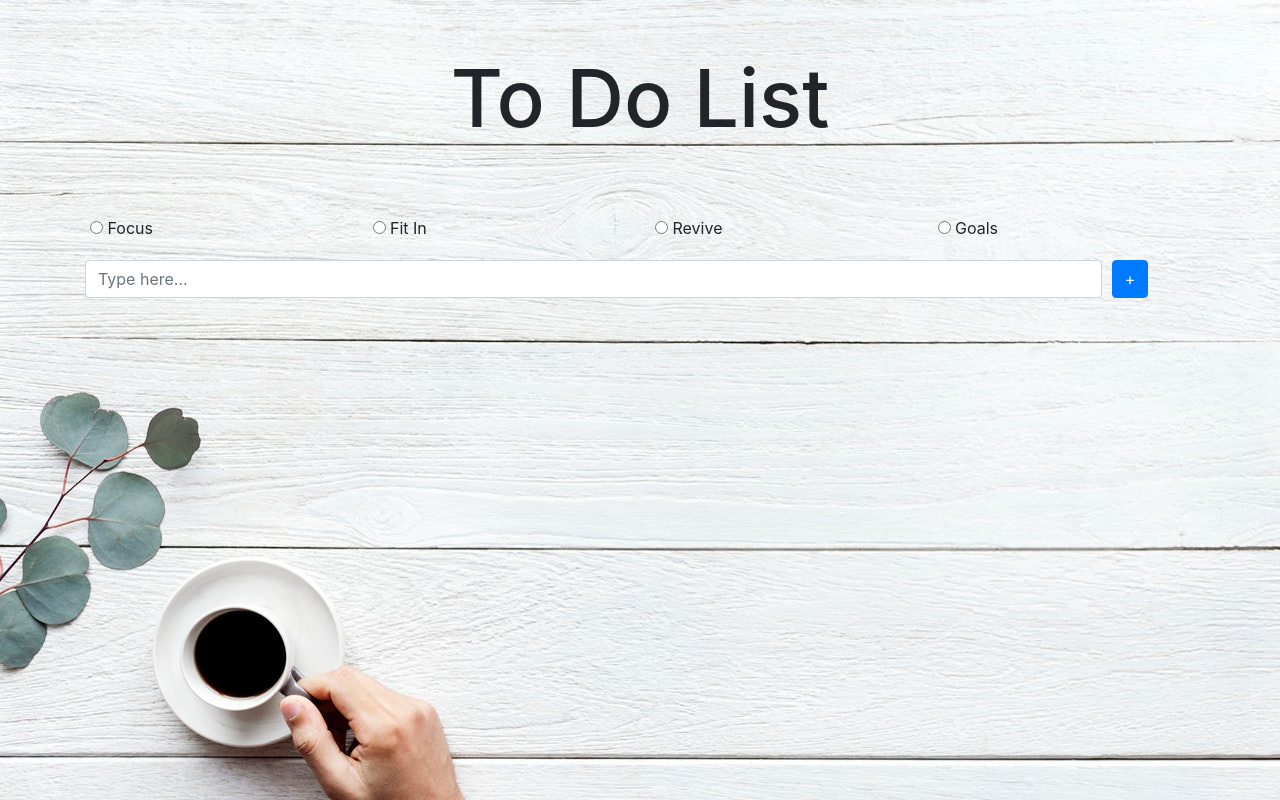
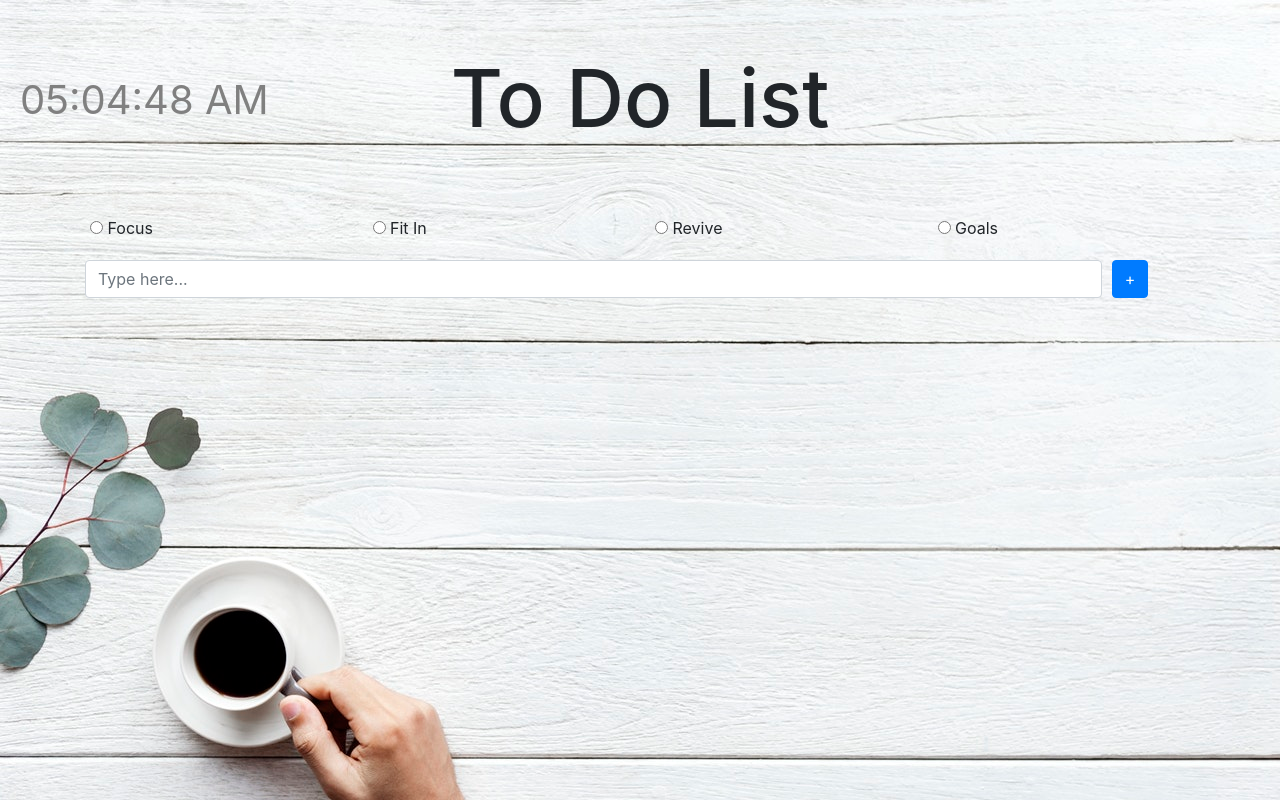
Before and after one commit to fabilqis/jquery-dilla, a plain HTML site: page index.html in a window 1280 px wide. Drawn offline with nearby package versions, Linux system fonts and the light colour scheme.

Commit message:
Add clock using JS

```diff
--- a/index.html
+++ b/index.html
@@ -5,20 +5,36 @@
     <meta charset="UTF-8">
     <meta name="viewport" content="width=device-width, initial-scale=1.0">
     <meta http-equiv="X-UA-Compatible" content="ie=edge">
-    <script src="https://ajax.googleapis.com/ajax/libs/jquery/3.3.1/jquery.min.js"></script>
+
+    <link rel="stylesheet" href="https://cdnjs.cloudflare.com/ajax/libs/moment.js/2.22.2/locale/id.js">
     <link rel="stylesheet" href="https://stackpath.bootstrapcdn.com/bootstrap/4.1.2/css/bootstrap.min.css" integrity="sha384-Smlep5jCw/wG7hdkwQ/Z5nLIefveQRIY9nfy6xoR1uRYBtpZgI6339F5dgvm/e9B"
         crossorigin="anonymous">
     <link rel="stylesheet" href="https://cdnjs.cloudflare.com/ajax/libs/animate.css/3.5.2/animate.min.css">
     <link rel="stylesheet" href="index.js">
     <link rel="stylesheet" href="index.css">
 
+    <script src="https://ajax.googleapis.com/ajax/libs/jquery/3.3.1/jquery.min.js"></script>
+
     <title>To Do jQuery</title>
+
+    <style type="text/css">
+        .clock {
+            position: absolute;
+            color: gray;
+            font-size: 40px;
+            margin-left: 20px;
+            margin-top: 20px;
+        }
+    </style>
 
 </head>
 
 <body>
-    <div class="mainstyle">
+    <header>
+        <div id="MyClockDisplay" class="clock"></div>
+    </header>
 
+    <main>
         <div class="cover">
             <center>
                 <h1 class="animated infinite jello">To Do List</h1>
@@ -28,16 +44,16 @@
         <div class="selector container">
             <div class="row">
                 <div class="col-3">
-                    <input type="radio" name="radio" value="Focus ▶">  Focus</input>
+                    <input type="radio" name="radio" value="Focus ▶"> Focus</input>
                 </div>
                 <div class="col-3">
-                    <input type="radio" name="radio" value="Fit In ▶">  Fit In</input>
+                    <input type="radio" name="radio" value="Fit In ▶"> Fit In</input>
                 </div>
                 <div class="col-3">
-                    <input type="radio" name="radio" value="Revive ▶">  Revive</input>
+                    <input type="radio" name="radio" value="Revive ▶"> Revive</input>
                 </div>
                 <div class="col-3">
-                    <input type="radio" name="radio" value="Goals ▶">  Goals</input>
+                    <input type="radio" name="radio" value="Goals ▶"> Goals</input>
                 </div>
             </div>
         </div>
@@ -59,12 +75,37 @@
         <div id="add" class="container">
         </div>
 
+        <script type="text/javascript">
+            function showTime() {
+                var date = new Date();
+                var h = date.getHours(); // 0 - 23
+                var m = date.getMinutes(); // 0 - 59
+                var s = date.getSeconds(); // 0 - 59
+                var session = "AM";
 
-        <script src="https://cdnjs.cloudflare.com/ajax/libs/popper.js/1.14.3/umd/popper.min.js" integrity="sha384-ZMP7rVo3mIykV+2+9J3UJ46jBk0WLaUAdn689aCwoqbBJiSnjAK/l8WvCWPIPm49"
-            crossorigin="anonymous"></script>
-        <script src="index.js"></script>
+                if (h == 0) {
+                    h = 12;
+                }
+                if (h > 12) {
+                    h = h - 12;
+                    session = "PM";
+                }
+                h = (h < 10) ? "0" + h : h;
+                m = (m < 10) ? "0" + m : m;
+                s = (s < 10) ? "0" + s : s;
+                var time = h + ":" + m + ":" + s + " " + session;
+                document.getElementById("MyClockDisplay").innerText = time;
+                document.getElementById("MyClockDisplay").textContent = time;
+                setTimeout(showTime, 1000);
+            }
+            showTime();
+        </script>
+    </main>
 
-    </div>
+    <script src="https://cdnjs.cloudflare.com/ajax/libs/popper.js/1.14.3/umd/popper.min.js" integrity="sha384-ZMP7rVo3mIykV+2+9J3UJ46jBk0WLaUAdn689aCwoqbBJiSnjAK/l8WvCWPIPm49"
+        crossorigin="anonymous"></script>
+    <script src="index.js"></script>
+
 </body>
 
 </html>
--- a/index.js
+++ b/index.js
@@ -2,12 +2,13 @@ $(document).ready(function () {
   $('input:radio').change(function () {});
   $("button").click(function () {
     var value = $("input[type='radio']:checked").val();
+
       if ($("input[type='text']").val().length === 0) {
         alert("Fill the blank");
-    } else {
+      }else {
         var text = $("input[type='text']").val();
         $("#add").append("<div class='todo-list'>" + "<li>" + value +
-        "&nbsp;" + "&nbsp;" + text +  "<button type='button' id='deleter' class='btn btn-danger btn-xs'>X</button>"+ "</li>" + "</div>" );
+          "&nbsp;" + "&nbsp;" + text +  "<button type='button' id='deleter' class='btn btn-danger btn-xs'>X</button>"+"</li>" + "</div>" );
         $("input[type='text']").val('');
       }
     });
```
Lines whose indentation alone changed are shown as unchanged.
